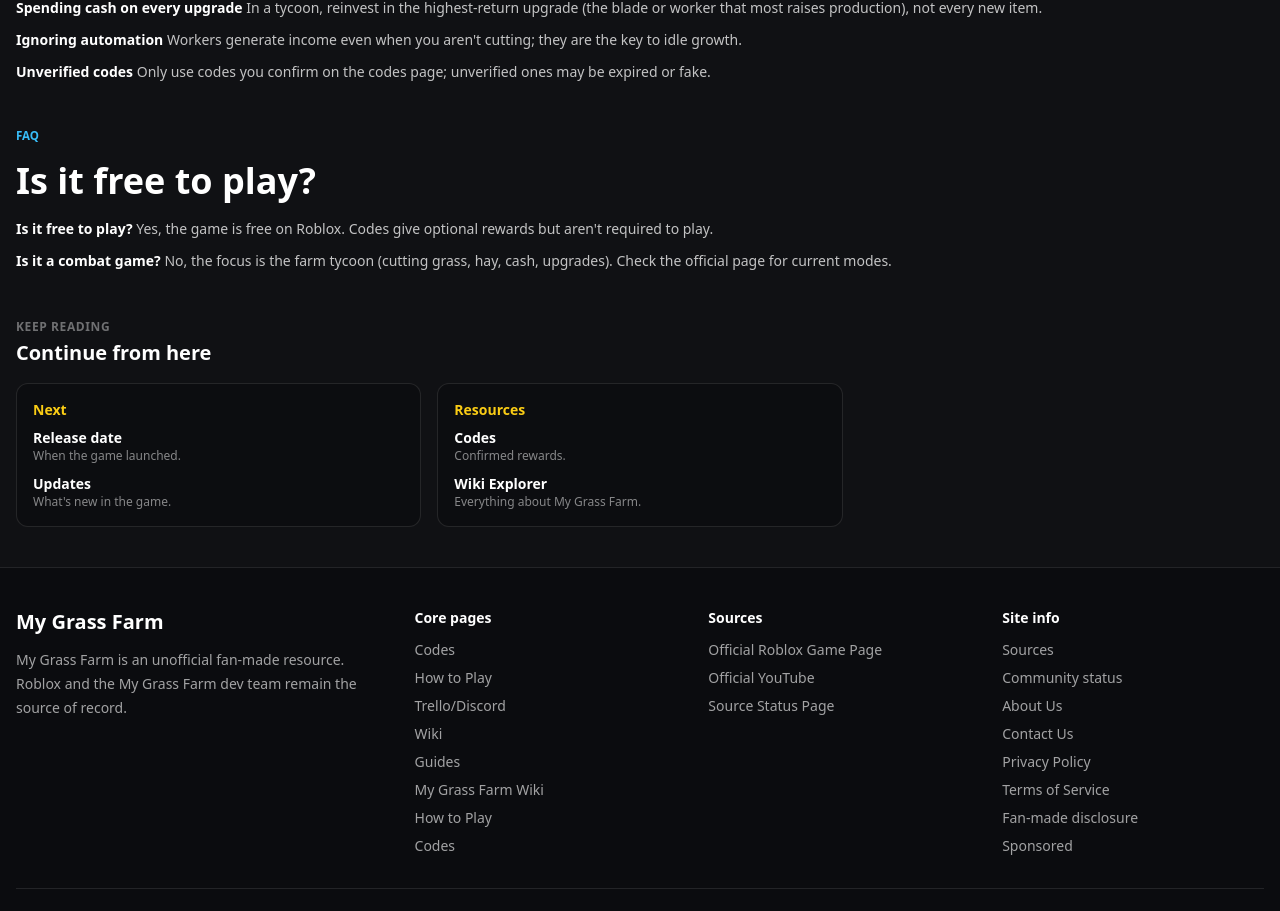
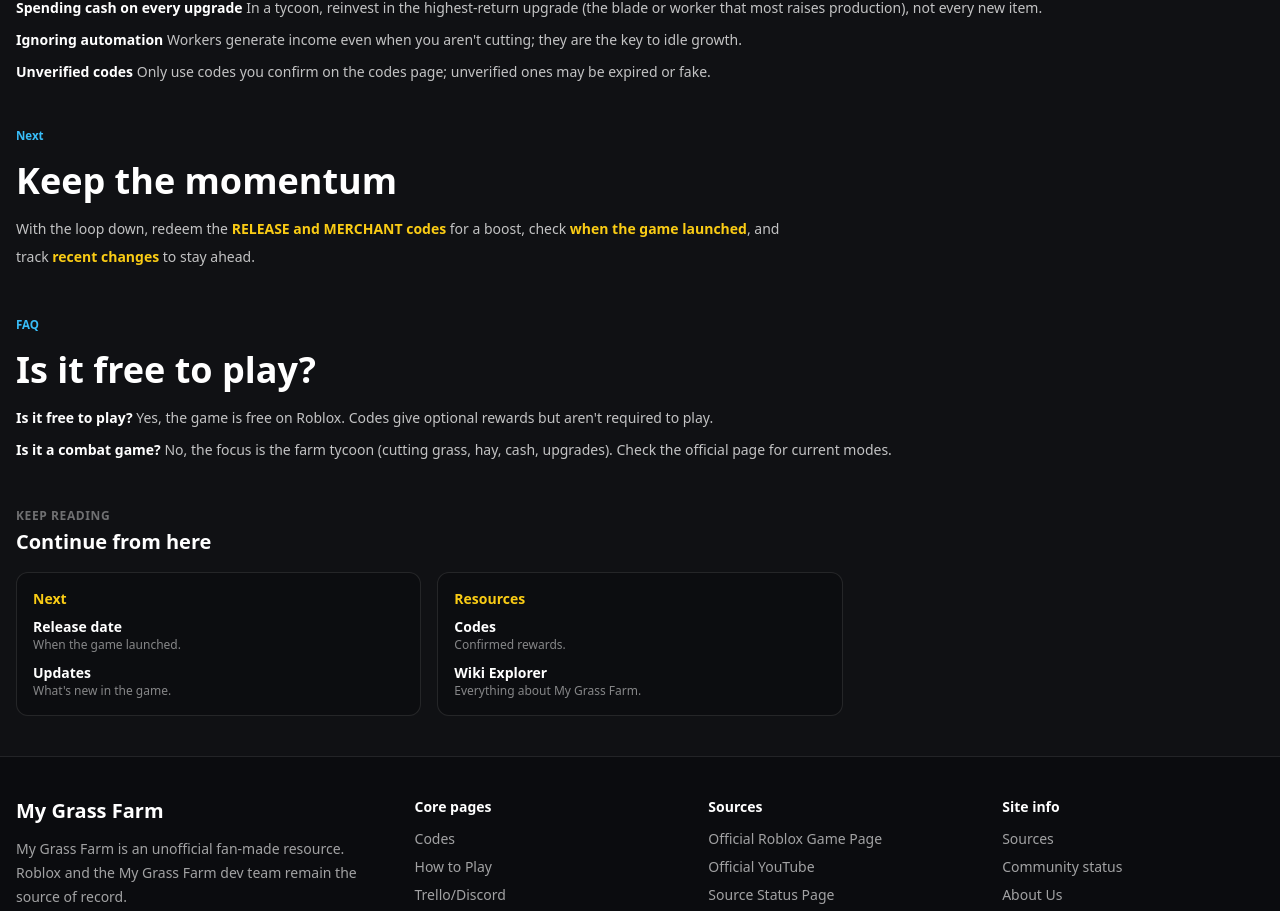
Before and after one commit to kennyzir/my-grass-farm-site, a Next.js app: page /en/how-to-play in a window 1280 px wide. Shown: the part 2720-3631 px from the top of the page. Built offline with nearby package versions, Linux system fonts and the light colour scheme; no server answers.

Commit message:
Internal topic graph: contextual anchor-text interlinks (6 pages, 2-6 topical anchors each) + SectionHeader children support for rich-text links

```diff
--- a/src/app/[locale]/codes/page.tsx
+++ b/src/app/[locale]/codes/page.tsx
@@ -187,6 +187,18 @@
       </section>
 
       <section className="mt-10">
+        <SectionHeader eyebrow={isEs ? "Luego" : "Next"} title={isEs ? "Sigue con la granja" : "Next up: the farm"}>
+          <p className="mt-3 text-sm leading-7 text-white/75">
+            {isEs ? (
+              <>Canjea el código y ponte a crecer la granja. Aprende el <Link href={`${prefix}/how-to-play`} className="font-semibold text-[color:var(--accent)] hover:underline">bucle de cortar césped → heno → dinero</Link> desde cero, o mira <Link href={`${prefix}/updates`} className="font-semibold text-[color:var(--accent)] hover:underline">qué ha cambiado en el juego</Link> para no perderte nada.</>
+            ) : (
+              <>Redeem the code and get growing. Learn the <Link href={`${prefix}/how-to-play`} className="font-semibold text-[color:var(--accent)] hover:underline">cut grass → hay → cash loop</Link> from scratch, or check <Link href={`${prefix}/updates`} className="font-semibold text-[color:var(--accent)] hover:underline">what's changed in the game</Link> so you don't miss a thing.</>
+            )}
+          </p>
+        </SectionHeader>
+      </section>
+
+      <section className="mt-10">
         <SectionHeader eyebrow={isEs ? "Fuentes" : "Sources"} title={T.sourcesTitle} copy={T.sourcesIntro} />
         <div className="mt-4 overflow-hidden rounded-lg border border-white/10">
           <table className="w-full text-left text-sm">
--- a/src/app/[locale]/how-to-play/page.tsx
+++ b/src/app/[locale]/how-to-play/page.tsx
@@ -185,6 +185,18 @@
       </section>
 
       <section className="mt-10">
+        <SectionHeader eyebrow={isEs ? "Siguiente" : "Next"} title={isEs ? "Pega el impulso" : "Keep the momentum"}>
+          <p className="mt-3 text-sm leading-7 text-white/75">
+            {isEs ? (
+              <>Con el bucle dominado, canjea los <Link href={`${prefix}/codes`} className="font-semibold text-[color:var(--accent)] hover:underline">códigos RELEASE y MERCHANT</Link> para un empujón, mira <Link href={`${prefix}/release-date`} className="font-semibold text-[color:var(--accent)] hover:underline">desde cuándo existe el juego</Link>, y sigue <Link href={`${prefix}/updates`} className="font-semibold text-[color:var(--accent)] hover:underline">los cambios recientes</Link> para adaptarte.</>
+            ) : (
+              <>With the loop down, redeem the <Link href={`${prefix}/codes`} className="font-semibold text-[color:var(--accent)] hover:underline">RELEASE and MERCHANT codes</Link> for a boost, check <Link href={`${prefix}/release-date`} className="font-semibold text-[color:var(--accent)] hover:underline">when the game launched</Link>, and track <Link href={`${prefix}/updates`} className="font-semibold text-[color:var(--accent)] hover:underline">recent changes</Link> to stay ahead.</>
+            )}
+          </p>
+        </SectionHeader>
+      </section>
+
+      <section className="mt-10">
         <SectionHeader eyebrow={T.faqEyebrow} title={T.faq1q} />
         <div className="mt-4 grid gap-3 text-sm text-white/75">
           <p><strong className="text-white">{T.faq1q}</strong> {T.faq1a}</p>
--- a/src/app/[locale]/release-date/page.tsx
+++ b/src/app/[locale]/release-date/page.tsx
@@ -166,6 +166,18 @@
         </div>
       </section>
 
+      <section className="mt-10">
+        <SectionHeader eyebrow={isEs ? "Luego" : "Next"} title={isEs ? "Ahora juega" : "Now go play"}>
+          <p className="mt-3 text-sm leading-7 text-white/75">
+            {isEs ? (
+              <>Sabiendo <Link href={`${prefix}/how-to-play`} className="font-semibold text-[color:var(--accent)] hover:underline">cómo se juega el bucle de granja</Link>, canjea los <Link href={`${prefix}/codes`} className="font-semibold text-[color:var(--accent)] hover:underline">códigos RELEASE y MERCHANT</Link> y sigue <Link href={`${prefix}/updates`} className="font-semibold text-[color:var(--accent)] hover:underline">lo que cambia</Link> en este juego en crecimiento.</>
+            ) : (
+              <>Now you know <Link href={`${prefix}/how-to-play`} className="font-semibold text-[color:var(--accent)] hover:underline">how the farm loop plays</Link>, redeem the <Link href={`${prefix}/codes`} className="font-semibold text-[color:var(--accent)] hover:underline">RELEASE and MERCHANT codes</Link>, and track <Link href={`${prefix}/updates`} className="font-semibold text-[color:var(--accent)] hover:underline">what changes</Link> in this growing game.</>
+            )}
+          </p>
+        </SectionHeader>
+      </section>
+
       <AdsterraArticleMid />
 
       <section className="mt-10">
--- a/src/app/[locale]/updates/page.tsx
+++ b/src/app/[locale]/updates/page.tsx
@@ -156,6 +156,18 @@
       </section>
 
       <section className="mt-10">
+        <SectionHeader eyebrow={isEs ? "Luego" : "Next"} title={isEs ? "Sigue jugando" : "Keep playing"}>
+          <p className="mt-3 text-sm leading-7 text-white/75">
+            {isEs ? (
+              <>Mientras esperas la próxima actualización, repasa <Link href={`${prefix}/how-to-play`} className="font-semibold text-[color:var(--accent)] hover:underline">cómo aprovechar el bucle de granja</Link>, canjea los <Link href={`${prefix}/codes`} className="font-semibold text-[color:var(--accent)] hover:underline">códigos vigentes</Link>, y revisa <Link href={`${prefix}/release-date`} className="font-semibold text-[color:var(--accent)] hover:underline">el historial del juego</Link>.</>
+            ) : (
+              <>While you wait for the next update, brush up on <Link href={`${prefix}/how-to-play`} className="font-semibold text-[color:var(--accent)] hover:underline">making the most of the farm loop</Link>, redeem the <Link href={`${prefix}/codes`} className="font-semibold text-[color:var(--accent)] hover:underline">current codes</Link>, and review <Link href={`${prefix}/release-date`} className="font-semibold text-[color:var(--accent)] hover:underline">the game's history</Link>.</>
+            )}
+          </p>
+        </SectionHeader>
+      </section>
+
+      <section className="mt-10">
         <SectionHeader eyebrow={T.faqEyebrow} title={T.faq1q} />
         <div className="mt-4 grid gap-3 text-sm text-white/75">
           <p><strong className="text-white">{T.faq1q}</strong> {T.faq1a}</p>
--- a/src/app/guides/page.tsx
+++ b/src/app/guides/page.tsx
@@ -57,7 +57,12 @@
       </section>
 
       <section className="mt-10">
-        <SectionHeader eyebrow="Strategy" title="The blade + worker compounding loop" copy={`${siteConfig.gameName} is a compounding economy: the blade raises active income, and workers add passive income — and both feed back into more of each. The growth path is not "max one, ignore the other" but "grow both together." Cut grass to build hay, process hay into cash, and split each cash chunk between a faster blade and one more worker. That balance is what turns a slow start into a growing farm.`} />
+        <SectionHeader eyebrow="Strategy" title="The blade + worker compounding loop">
+          <p className="mt-3 text-sm leading-7 text-white/75">
+            {`${siteConfig.gameName} is a compounding economy: the blade raises active income, and workers add passive income — and both feed back into more of each. The growth path is not "max one, ignore the other" but "grow both together." Cut grass to build hay, process hay into cash, and split each cash chunk between a faster blade and one more worker. That balance is what turns a slow start into a growing farm.`}{" "}
+            Never played the loop before? Start with the <Link href="/en/how-to-play" className="font-semibold text-[color:var(--accent)] hover:underline">how-to-play first-day route</Link>, and grab the <Link href="/en/codes" className="font-semibold text-[color:var(--accent)] hover:underline">RELEASE and MERCHANT codes</Link> to kick-start your first farm.
+          </p>
+        </SectionHeader>
       </section>
 
       <section className="mt-10">
--- a/src/app/wiki/page.tsx
+++ b/src/app/wiki/page.tsx
@@ -30,7 +30,7 @@
 
       <section className="mt-10">
         <SectionHeader eyebrow="What it is" title="A farm tycoon you grow by cutting grass" copy={`My Grass Farm is a ${gameGenre} on Roblox by ${gameCreator}. The official description sums the loop up: "Cut grass to collect hay 🌱, process hay for cash 💸, unlock powerful blades to cut faster 🗡️, hire workers to farm for you 🧑‍🌾, upgrade and expand your farm 🏡." It is an incremental farm economy — you turn grass into cash and reinvest it in speed and automation.`} />
-        <p className="mt-4 rounded-lg border border-white/10 bg-black/20 p-5 text-sm leading-7 text-white/75">It is not a combat game: the focus is the farm tycoon loop and growing it over time. One thing that surprises new players: hired workers keep cutting grass even while you're offline, so workers are an always-on income layer, not just active-session helpers. As a recent game (released 23 July 2026) it changes fast, and this wiki updates as changes are confirmed rather than guessing patch notes.</p>
+        <p className="mt-4 rounded-lg border border-white/10 bg-black/20 p-5 text-sm leading-7 text-white/75">It is not a combat game: the focus is the farm tycoon loop and growing it over time. One thing that surprises new players: hired workers keep cutting grass even while you're offline, so workers are an always-on income layer, not just active-session helpers. Learn the full loop in the <Link href="/en/how-to-play" className="font-semibold text-[color:var(--accent)] hover:underline">how-to-play guide</Link>, and grab the <Link href="/en/codes" className="font-semibold text-[color:var(--accent)] hover:underline">RELEASE and MERCHANT codes</Link> to start with a boost. As a recent game (released 23 July 2026) it changes fast, and this wiki updates as changes are confirmed rather than guessing patch notes.</p>
       </section>
 
       <section className="mt-10">
--- a/src/components/ui/content.tsx
+++ b/src/components/ui/content.tsx
@@ -25,17 +25,20 @@
 export function SectionHeader({
   eyebrow,
   title,
-  copy
+  copy,
+  children
 }: {
   eyebrow: string;
   title: string;
   copy?: string;
+  children?: ReactNode;
 }) {
   return (
     <div>
       <span className="mini-label">{eyebrow}</span>
       <h2 className="mt-3 text-3xl font-extrabold leading-tight text-white md:text-4xl">{title}</h2>
       {copy ? <p className="mt-3 max-w-3xl text-base leading-7 text-white/64">{copy}</p> : null}
+      {children ? <div className="mt-3 max-w-3xl text-base leading-7 text-white/64">{children}</div> : null}
     </div>
   );
 }
```
